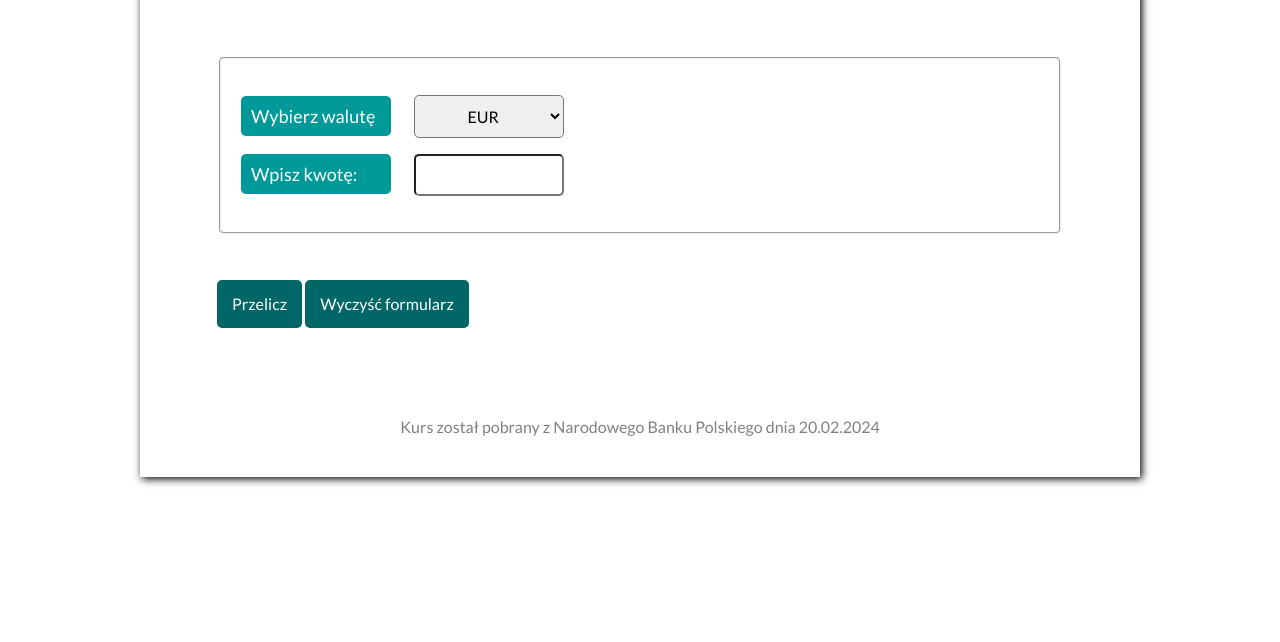
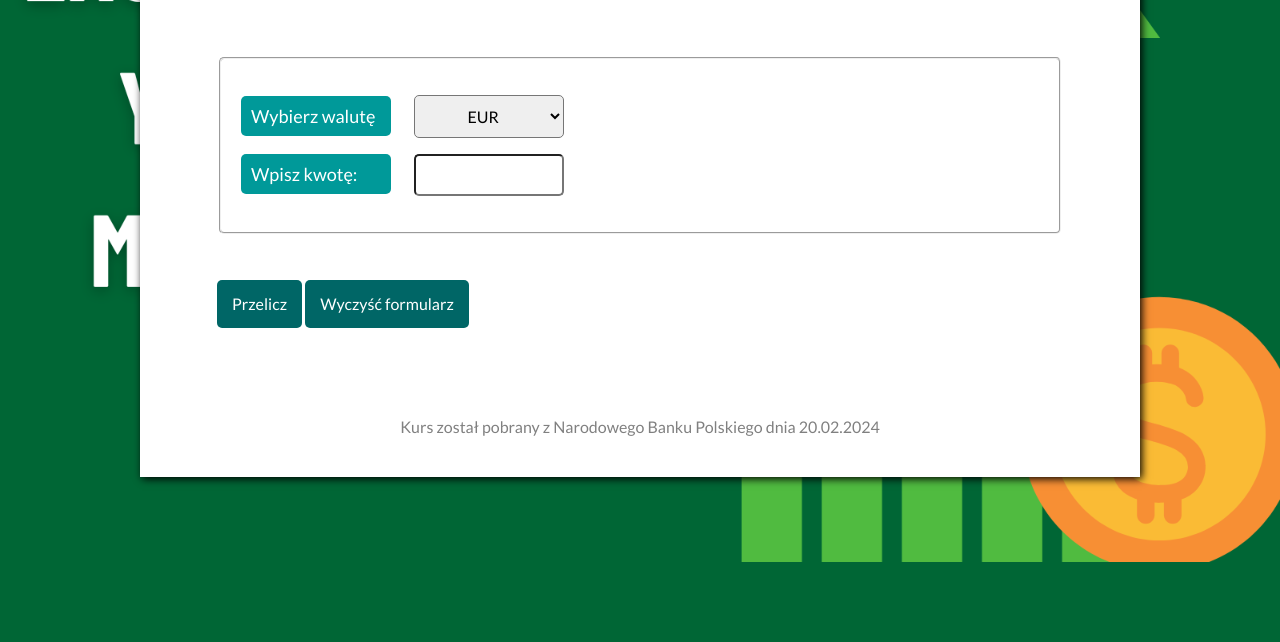
Before and after one commit to ktruszkowski1991/currency-converter2024course, a plain HTML site: page index.html in a window 1280 px wide. Shown: the part 158-800 px from the top of the page. Drawn offline with nearby package versions, Linux system fonts and the light colour scheme.

Commit message:
add bacground to the website

```diff
--- /dev/null
+++ b/CSS/body.css
@@ -0,0 +1,5 @@
+.body{
+    background-image: url("../IMAGES/EXCHANGE\ YOUR\ MONEY.png");
+    background-size: cover;
+    background-attachment: scroll;
+}
--- a/CSS/container.css
+++ b/CSS/container.css
@@ -4,6 +4,7 @@
     padding: 30px;
     box-shadow: 2px 2px 8px;
     font-family: 'Lato', sans-serif;
+    background-color: white;
 }
 
 .container__message {
--- a/index.html
+++ b/index.html
@@ -16,10 +16,11 @@
     <link href="CSS/container.css" rel="stylesheet">
     <link href="CSS/form.css" rel="stylesheet">
     <link href="CSS/header.css" rel="stylesheet">
+    <link href="CSS/body.css" rel="stylesheet">
     <script defer src="JS/script.js"></script>
 </head>
 
-<body>
+<body class="body">
     <div class="container">
         <header>
             <h1  class="header">Kalkulator walutowy</h1>
```
Also changed, not shown: IMAGES/EXCHANGE YOUR MONEY.png (added).
